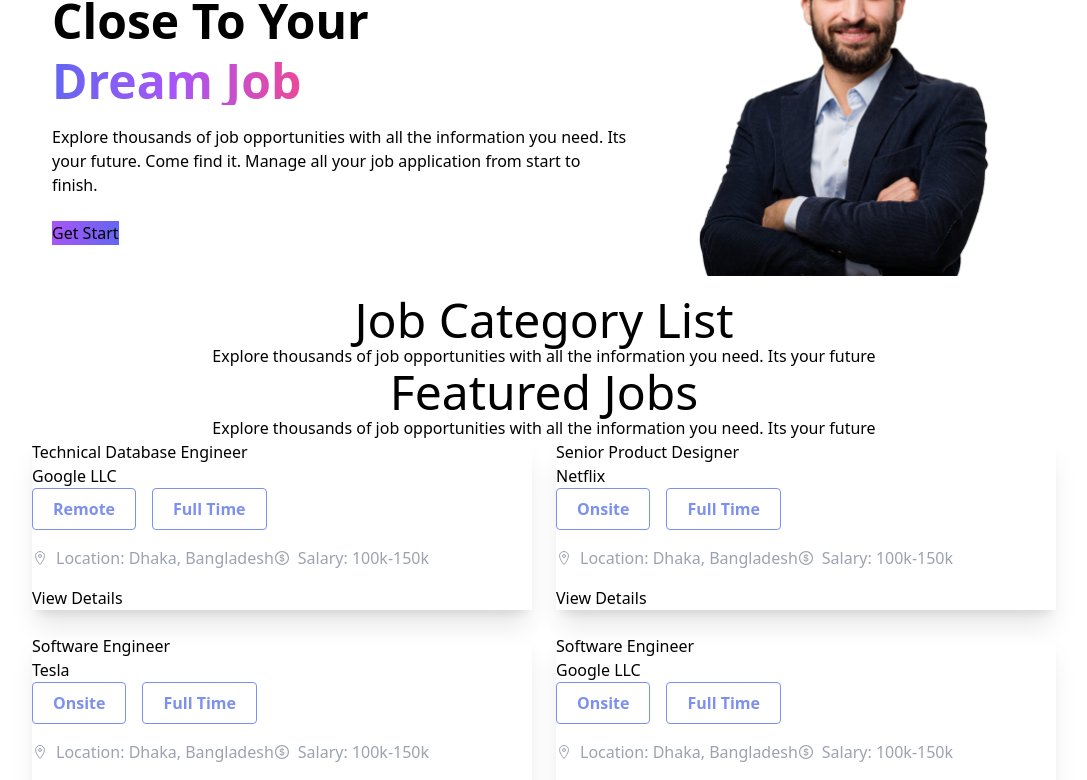
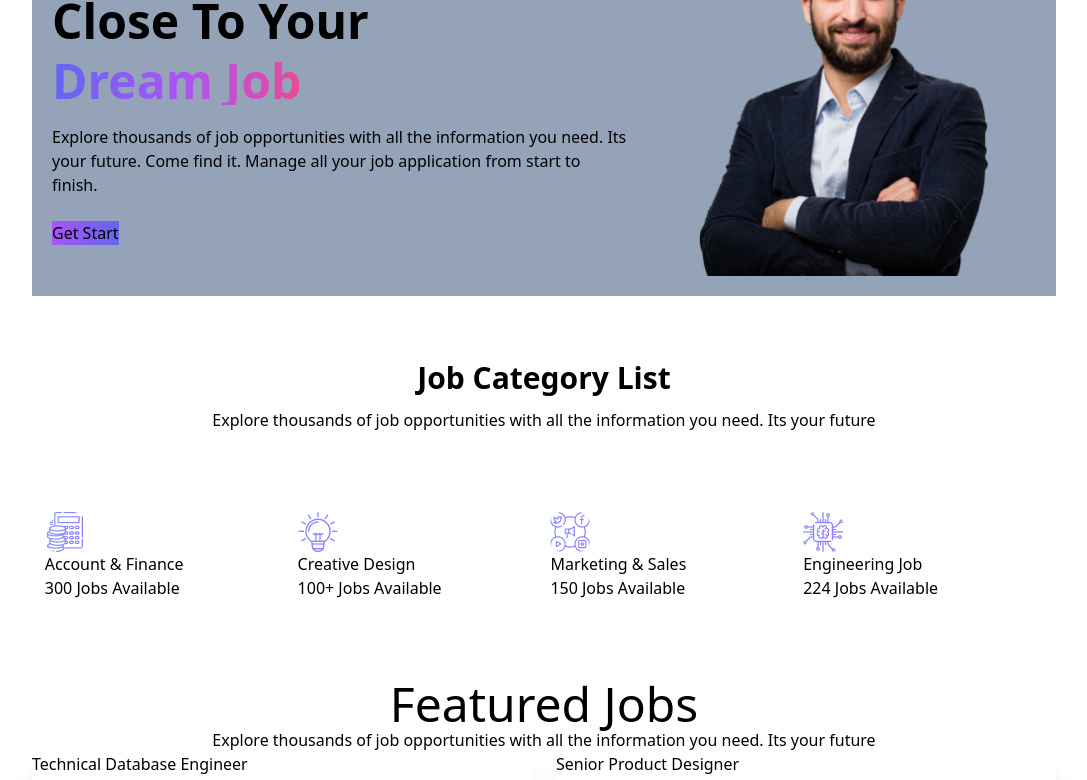
Before and after one commit to Juwel-771/career-hub-react, a React (Vite) app: page / in a window 1280 px wide. Shown: the part 435-1215 px from the top of the page, without its empty margins (96-1183 px from the left). Built offline with nearby package versions, Linux system fonts and the light colour scheme.

Commit message:
categori job section added

```diff
--- a/src/components/Banner/Banner.jsx
+++ b/src/components/Banner/Banner.jsx
@@ -3,7 +3,7 @@ import userImage from "../../assets/images/user.png";
 
 const Banner = () => {
   return (
-    <div className="p-5">
+    <div className="p-5 bg-slate-400">
       <div className="flex justify-evenly items-center">
         <div className="">
           <div className="text-5xl font-semibold mb-5">
--- a/src/components/CategoryList/CategoryList.jsx
+++ b/src/components/CategoryList/CategoryList.jsx
@@ -1,12 +1,61 @@
-import React from 'react';
-
+import React from "react";
+import accountImg from '../../assets/icons/accounts.png'
+import creativeImg from '../../assets/icons/creative.png'
+import marketingImg from '../../assets/icons/marketing.png'
+import engineeringImg from '../../assets/icons/chip.png'
 const CategoryList = () => {
-    return (
-        <div>
-            <h2 className='text-5xl text-center'>Job Category List</h2>
-            <p className='text-center'>Explore thousands of job opportunities with all the information you need. Its your future</p>
+  return (
+    <div className="my-16">
+      <div>
+        <h2 className="text-3xl text-center font-semibold">
+          Job Category List
+        </h2>
+        <p className="text-center mt-3">
+          Explore thousands of job opportunities with all the information you
+          need. Its your future
+        </p>
+      </div>
+      {/* card design */}
+      <div className="my-20 flex justify-evenly">
+        <div className="card w-60">
+            <figure className="">
+                <img src={accountImg} className="rounded-xl " />
+            </figure>
+          <div className="card-body">
+            <h2 className="card-title">Account & Finance</h2>
+            <p>300 Jobs Available</p>
+          </div>
         </div>
-    );
+        <div className="card w-60">
+            <figure className="">
+                <img src={creativeImg} className="rounded-xl " />
+            </figure>
+          <div className="card-body">
+            <h2 className="card-title">Creative Design</h2>
+            <p>100+ Jobs Available</p>
+          </div>
+        </div>
+        <div className="card w-60">
+            <figure className="">
+                <img src={marketingImg} className="rounded-xl " />
+            </figure>
+          <div className="card-body">
+            <h2 className="card-title">Marketing & Sales</h2>
+            <p>150 Jobs Available</p>
+          </div>
+        </div>
+        <div className="card w-60">
+            <figure className="">
+                <img src={engineeringImg} className="rounded-xl " />
+            </figure>
+          <div className="card-body">
+            <h2 className="card-title">Engineering Job</h2>
+            <p>224 Jobs Available</p>
+          </div>
+        </div>
+      </div>
+    </div>
+  );
 };
 
 export default CategoryList;
```
